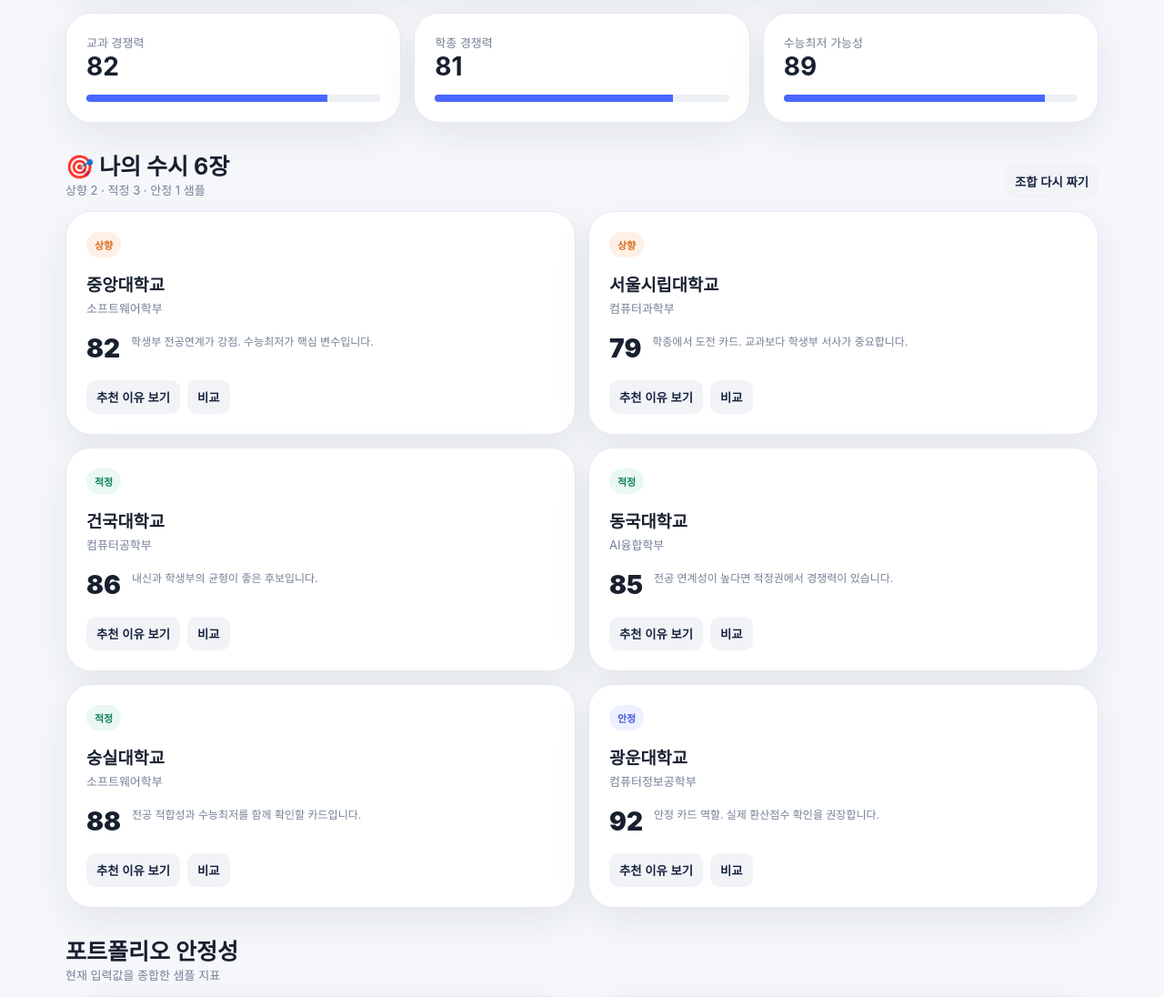
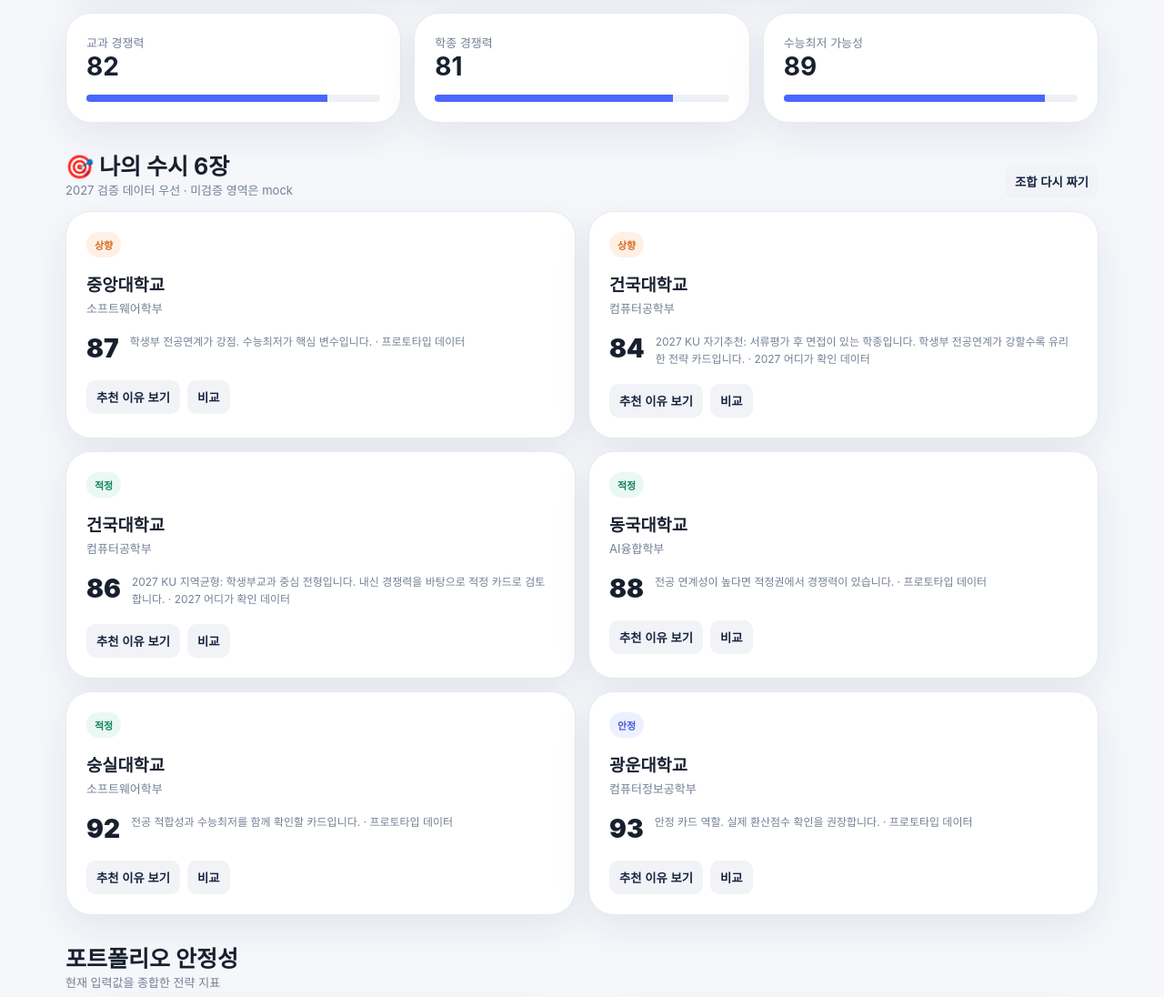
Before and after one commit to sooyachoco/2027_susi, a Next.js app: page / in a window 1280 px wide. Shown: the part 906-2002 px from the top of the page at 91% size. Built offline with nearby package versions, Linux system fonts and the light colour scheme.

Commit message:
feat: connect UI to verified 2027 recommendation flow

```diff
--- a/app/page.tsx
+++ b/app/page.tsx
@@ -1,23 +1,12 @@
 "use client";
 
 import { useEffect, useMemo, useState } from "react";
-import type {
-  Admission,
-  Department,
-  StudentProfile,
-  University,
-} from "@/lib/types";
-import { admissionRepository } from "@/lib/repository/MockAdmissionRepository";
+import type { Admission, Department, StudentProfile, University } from "@/lib/types";
+import { admissionRepository } from "@/lib/repository/VerifiedHybridAdmissionRepository";
 import { DEFAULT_STUDENT_PROFILE } from "@/lib/data/mock";
 import { calcCompetitiveness } from "@/lib/scoring/competitiveness";
-import { nextShuffleOffset, recommendSix } from "@/lib/scoring/recommend";
-import {
-  aiSummaryText,
-  balanceAlertText,
-  calcBalance,
-  strategyCommentText,
-} from "@/lib/scoring/portfolio";
-
+import { nextShuffleOffset, recommendSix } from "@/lib/scoring/recommendVerified";
+import { aiSummaryText, balanceAlertText, calcBalance, strategyCommentText } from "@/lib/scoring/portfolio";
 import { Header } from "@/components/Header";
 import { Hero } from "@/components/Hero";
 import { ScorePanel } from "@/components/ScorePanel";
@@ -43,142 +32,38 @@
         admissionRepository.getAdmissions({ academicYear: 2027 }),
       ]);
       if (!alive) return;
-      setUniversities(u);
-      setDepartments(d);
-      setAdmissions(a);
+      setUniversities(u); setDepartments(d); setAdmissions(a);
     })();
-    return () => {
-      alive = false;
-    };
+    return () => { alive = false; };
   }, []);
 
   const competitiveness = useMemo(() => calcCompetitiveness(profile), [profile]);
-
-  const recommendations = useMemo(
-    () => recommendSix(profile, admissions, offset),
-    [profile, admissions, offset],
-  );
-
-  const uniById = useMemo(
-    () => new Map(universities.map((u) => [u.id, u])),
-    [universities],
-  );
-  const deptById = useMemo(
-    () => new Map(departments.map((d) => [d.id, d])),
-    [departments],
-  );
-  const admissionById = useMemo(
-    () => new Map(admissions.map((a) => [a.id, a])),
-    [admissions],
-  );
-
+  const recommendations = useMemo(() => recommendSix(profile, admissions, offset), [profile, admissions, offset]);
+  const uniById = useMemo(() => new Map(universities.map((u) => [u.id, u])), [universities]);
+  const deptById = useMemo(() => new Map(departments.map((d) => [d.id, d])), [departments]);
+  const admissionById = useMemo(() => new Map(admissions.map((a) => [a.id, a])), [admissions]);
   const balance = calcBalance(competitiveness.total);
   const aiSummary = aiSummaryText(competitiveness, profile.desiredMajor);
   const strategyComment = strategyCommentText(competitiveness);
-
-  function handleChange(patch: Partial<StudentProfile>) {
-    setProfile((prev) => ({ ...prev, ...patch }));
-  }
+  const handleChange = (patch: Partial<StudentProfile>) => setProfile((prev) => ({ ...prev, ...patch }));
 
   function resolveNames(admissionId: string) {
     const admission = admissionById.get(admissionId);
     const university = admission ? uniById.get(admission.universityId) : undefined;
     const department = admission ? deptById.get(admission.departmentId) : undefined;
-    return {
-      universityName: university?.name ?? "대학",
-      departmentName: department?.name ?? "학과",
-    };
+    return { universityName: university?.name ?? "대학", departmentName: department?.name ?? "학과" };
   }
 
   return (
-    <div className="app">
-      <Header />
-      <main>
-        <section className="hero">
-          <Hero
-            onStart={() =>
-              document
-                .getElementById("profile")
-                ?.scrollIntoView({ behavior: "smooth" })
-            }
-          />
-          <ScorePanel total={competitiveness.total} aiSummary={aiSummary} />
-        </section>
-
-        <section className="section" id="profile">
-          <div className="sectionHead">
-            <div>
-              <h2>나의 경쟁력</h2>
-              <div className="muted">
-                간단한 성적을 입력하면 실시간으로 다시 계산됩니다.
-              </div>
-            </div>
-          </div>
-          <StudentProfileForm profile={profile} onChange={handleChange} />
-        </section>
-
-        <section className="section">
-          <div className="grid">
-            <CompetitivenessCard label="교과 경쟁력" value={competitiveness.subject} />
-            <CompetitivenessCard label="학종 경쟁력" value={competitiveness.holistic} />
-            <CompetitivenessCard
-              label="수능최저 가능성"
-              value={competitiveness.csatMinimum}
-            />
-          </div>
-        </section>
-
-        <section className="section">
-          <div className="sectionHead">
-            <div>
-              <h2>🎯 나의 수시 6장</h2>
-              <div className="muted">상향 2 · 적정 3 · 안정 1 샘플</div>
-            </div>
-            <button
-              className="secondary"
-              onClick={() => setOffset((o) => nextShuffleOffset(o))}
-            >
-              조합 다시 짜기
-            </button>
-          </div>
-          <div className="six">
-            {recommendations.map((rec) => {
-              const { universityName, departmentName } = resolveNames(rec.admissionId);
-              return (
-                <UniversityCard
-                  key={rec.admissionId}
-                  tier={rec.tier}
-                  universityName={universityName}
-                  departmentName={departmentName}
-                  score={rec.score}
-                  reason={rec.reason}
-                  onShowReason={() =>
-                    alert(`${universityName} ${departmentName}\n\n${rec.reason}`)
-                  }
-                  onCompare={() => alert("비교 기능 준비중")}
-                />
-              );
-            })}
-          </div>
-        </section>
-
-        <section className="section">
-          <div className="sectionHead">
-            <div>
-              <h2>포트폴리오 안정성</h2>
-              <div className="muted">현재 입력값을 종합한 샘플 지표</div>
-            </div>
-          </div>
-          <div className="portfolio">
-            <PortfolioSummary balance={balance} alert={balanceAlertText()} />
-            <StrategyComment comment={strategyComment} />
-          </div>
-        </section>
-
-        <div className="footer">
-          수시6 v0.1 · 전략 시뮬레이션 프로토타입 · 실제 합격을 보장하지 않습니다.
-        </div>
-      </main>
-    </div>
+    <div className="app"><Header /><main>
+      <section className="hero"><Hero onStart={() => document.getElementById("profile")?.scrollIntoView({ behavior: "smooth" })} /><ScorePanel total={competitiveness.total} aiSummary={aiSummary} /></section>
+      <section className="section" id="profile"><div className="sectionHead"><div><h2>나의 경쟁력</h2><div className="muted">간단한 성적을 입력하면 실시간으로 다시 계산됩니다.</div></div></div><StudentProfileForm profile={profile} onChange={handleChange} /></section>
+      <section className="section"><div className="grid"><CompetitivenessCard label="교과 경쟁력" value={competitiveness.subject} /><CompetitivenessCard label="학종 경쟁력" value={competitiveness.holistic} /><CompetitivenessCard label="수능최저 가능성" value={competitiveness.csatMinimum} /></div></section>
+      <section className="section"><div className="sectionHead"><div><h2>🎯 나의 수시 6장</h2><div className="muted">2027 검증 데이터 우선 · 미검증 영역은 mock</div></div><button className="secondary" onClick={() => setOffset((o) => nextShuffleOffset(o))}>조합 다시 짜기</button></div>
+        <div className="six">{recommendations.map((rec) => { const { universityName, departmentName } = resolveNames(rec.admissionId); const admission = admissionById.get(rec.admissionId); return <UniversityCard key={rec.admissionId} tier={rec.tier} universityName={universityName} departmentName={departmentName} score={rec.score} reason={`${rec.reason}${admission?.source?.type === "adiga" ? " · 2027 어디가 확인 데이터" : " · 프로토타입 데이터"}`} onShowReason={() => alert(`${universityName} ${departmentName}\n\n${rec.reason}`)} onCompare={() => alert("비교 기능 준비중")} />; })}</div>
+      </section>
+      <section className="section"><div className="sectionHead"><div><h2>포트폴리오 안정성</h2><div className="muted">현재 입력값을 종합한 전략 지표</div></div></div><div className="portfolio"><PortfolioSummary balance={balance} alert={balanceAlertText()} /><StrategyComment comment={strategyComment} /></div></section>
+      <div className="footer">수시6 v0.2 · 2027 검증 데이터 연동 단계 · 실제 합격을 보장하지 않습니다.</div>
+    </main></div>
   );
 }
```
